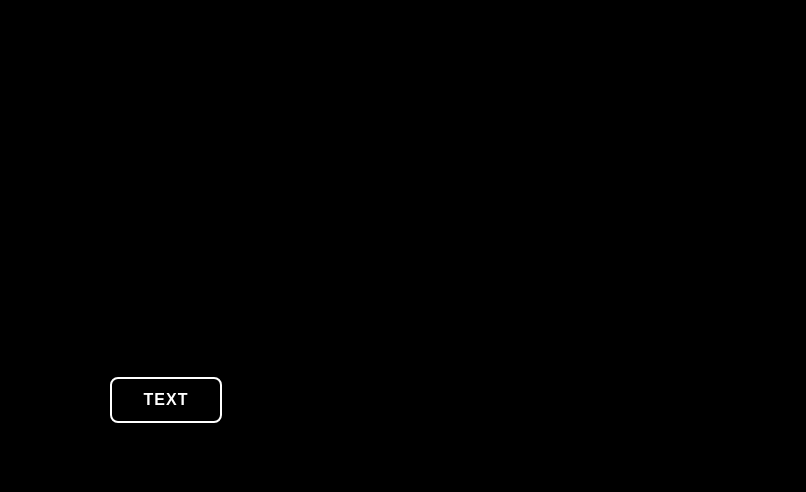
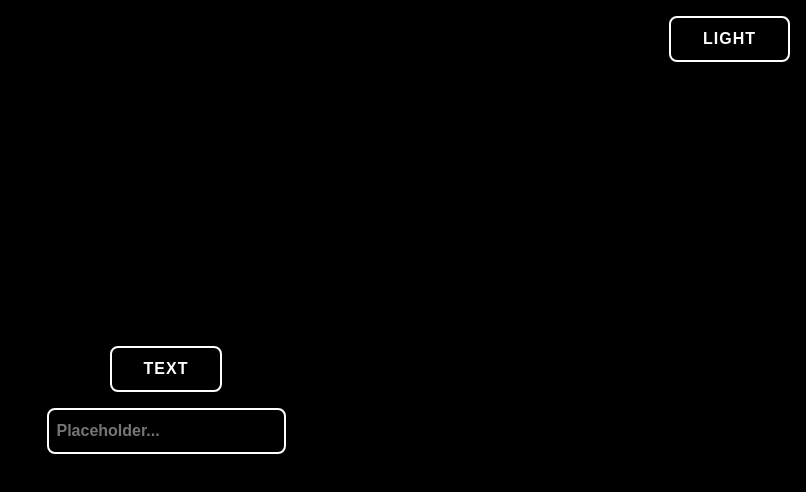
Before and after one commit to ameal-dev/my-components, a Next.js app: page / in a window 1280 px wide. Shown: the top 492 px of the page, without its empty margins (474-1280 px from the left). Built offline with nearby package versions, Linux system fonts and the light colour scheme.

Commit message:
added InputOne & Spacer component

```diff
--- a/components/atoms.tsx
+++ b/components/atoms.tsx
@@ -1,23 +1,87 @@
 import styled from "styled-components";
 
-export const Button = styled.button<{ dark?: boolean; padding?: string }>`
-	padding: ${(props) => (props.padding ? props.padding : "0.75rem 2rem")};
-	border: 2px solid ${(props) => (props.dark ? "white" : "black")};
+export const Container = styled.div<{ dark: boolean }>`
+	height: 100vh;
+	width: 100vw;
+	position: relative;
+	display: flex;
+	flex-direction: column;
+	justify-content: center;
+	align-items: center;
+	background-color: ${({ dark }) => (dark ? "black" : "white")};
+	padding: 1rem;
+`;
+
+export const Spacer = styled.div<{ width?: string; height?: string }>`
+	width: ${({ width }) => (width ? width : "1rem")};
+	height: ${({ height }) => (height ? height : "1rem")};
+`;
+
+export const InputOne = styled.input<{
+	dark?: boolean;
+	padding?: string;
+	absolute?: boolean;
+	top?: string;
+	left?: string;
+	right?: string;
+	bottom?: string;
+	margin?: string;
+}>`
+	padding: ${({ padding }) => (padding ? padding : "0.75rem 0.5rem")};
+	margin: ${({ margin }) => (margin ? margin : "")};
+	top: ${({ top }) => (top ? top : "")};
+	right: ${({ right }) => (right ? right : "")};
+	bottom: ${({ bottom }) => (bottom ? bottom : "")};
+	left: ${({ left }) => (left ? left : "")};
+	border: 2px solid ${({ dark }) => (dark ? "white" : "black")};
+	font-size: 1rem;
+	border-radius: 0.5rem;
+	outline: none;
+	cursor: pointer;
+	box-shadow: ${({ dark }) =>
+		dark ? "" : "0px 0px 10px 2px rgba(0, 0, 0, 0.1)"};
+	color: ${({ dark }) => (dark ? "white" : "black")};
+	background-color: ${({ dark }) => (dark ? "black" : "white")};
+
+	&:hover {
+		background-color: "${({ dark }) => (dark ? "#1d1d1d" : "#e3e3e3")};";
+	}
+	font-weight: 600;
+`;
+
+export const ButtonOne = styled.button<{
+	dark?: boolean;
+	padding?: string;
+	absolute?: boolean;
+	top?: string;
+	left?: string;
+	right?: string;
+	bottom?: string;
+	margin?: string;
+}>`
+	padding: ${({ padding }) => (padding ? padding : "0.75rem 2rem")};
+	margin: ${({ margin }) => (margin ? margin : "")};
+	top: ${({ top }) => (top ? top : "")};
+	right: ${({ right }) => (right ? right : "")};
+	bottom: ${({ bottom }) => (bottom ? bottom : "")};
+	left: ${({ left }) => (left ? left : "")};
+	border: 2px solid ${({ dark }) => (dark ? "white" : "black")};
 	font-size: 1rem;
 	letter-spacing: 1px;
 	border-radius: 0.5rem;
+	position: ${({ absolute }) => (absolute ? "absolute" : "relative")};
 	cursor: pointer;
-	box-shadow: ${(props) =>
-		props.dark ? "" : "0px 0px 10px 2px rgba(0, 0, 0, 0.1)"};
+	box-shadow: ${({ dark }) =>
+		dark ? "" : "0px 0px 10px 2px rgba(0, 0, 0, 0.1)"};
 	font-weight: 600;
-	color: ${(props) => (props.dark ? "white" : "black")};
-	background-color: ${(props) => (props.dark ? "black" : "white")};
+	color: ${({ dark }) => (dark ? "white" : "black")};
+	background-color: ${({ dark }) => (dark ? "black" : "white")};
 	&:hover {
-		background-color: ${(props) => (props.dark ? "#1d1d1d" : "#e3e3e3")};
+		background-color: ${({ dark }) => (dark ? "#1d1d1d" : "#e3e3e3")};
 	}
 	&:active {
 		font-size: 1.1rem;
 	}
 `;
 
-export const Input = styled.input``;
+// export const Input = styled.input``;
--- a/components/sharedstyles.tsx
+++ /dev/null
@@ -1,75 +0,0 @@
-import styled from "styled-components";
-
-const Container = styled.div`
-	padding: 0 0.5rem;
-	display: flex;
-	flex-flow: column nowrap;
-	background-color: black;
-	justify-content: center;
-	align-items: center;
-	height: 100vh;
-	min-height: 100vh;
-`;
-const Main = styled.main`
-	padding: 5rem 0;
-	flex: 1;
-	display: flex;
-	flex-direction: column;
-	justify-content: center;
-	align-items: center;
-`;
-
-const Button = styled.button<{ dark?: boolean; padding?: string }>`
-	padding: ${(props) => (props.padding ? props.padding : "0.75rem 2rem")};
-	border: 2px solid ${(props) => (props.dark ? "white" : "black")};
-	font-size: 1rem;
-	letter-spacing: 1px;
-	border-radius: 0.5rem;
-	cursor: pointer;
-	box-shadow: ${(props) =>
-		props.dark ? "" : "0px 0px 10px 2px rgba(0, 0, 0, 0.1)"};
-	font-weight: 600;
-	color: ${(props) => (props.dark ? "white" : "black")};
-	background-color: ${(props) => (props.dark ? "black" : "white")};
-	&:hover {
-		background-color: ${(props) => (props.dark ? "#1d1d1d" : "#e3e3e3")};
-	}
-	&:active {
-		font-size: 1.1rem;
-	}
-`;
-
-const Title = styled.h1`
-	margin: 0;
-	line-height: 1.15;
-	font-size: 4rem;
-	text-align: center;
-	text-decoration: none;
-
-	a {
-		color: ${({ theme }) => theme.colors.secondary};
-		text-decoration: none;
-		&:hover,
-		:focus,
-		:active {
-			text-decoration: underline;
-		}
-	}
-`;
-
-const Description = styled.p`
-	text-align: center;
-	line-height: 1.5;
-	font-size: 1.5rem;
-`;
-const CodeTag = styled.code`
-	background: #fafafa;
-	border-radius: 5px;
-	margin: 0 0.75rem;
-	padding: 0.75rem;
-	font-size: 1.1rem;
-	font-family: Menlo, Monaco, Lucida Console, Liberation Mono, DejaVu Sans Mono,
-		Bitstream Vera Sans Mono, Courier New, monospace;
-`;
-
-export { Container, Main, Title, Description, CodeTag, Button };
--- a/pages/index.tsx
+++ b/pages/index.tsx
@@ -1,23 +1,36 @@
 import Head from "next/head";
-import {
-	Container,
-	Main,
-	Title,
-	Description,
-	CodeTag,
-} from "../components/sharedstyles";
-import { Button, Input } from "../components/atoms";
+import { useState } from "react";
+
+import { ButtonOne, Container, InputOne, Spacer } from "../components/atoms";
 
 export default function Home() {
-	const clickHandler = () => {
-		console.log("Leave me alone");
+	const [darkMode, setDarkMode] = useState(true);
+	const [modeText, setModeText] = useState("LIGHT");
+
+	const switchDarkMode = () => {
+		setDarkMode((prevState) => !prevState);
+		setModeText((prevState) => (prevState === "LIGHT" ? "DARK" : "LIGHT"));
 	};
 
 	return (
-		<Container>
-			<Button dark onClick={clickHandler}>
-				TEXT
-			</Button>
+		<Container dark={darkMode}>
+			<ButtonOne
+				dark={darkMode}
+				absolute
+				top={"0"}
+				right={"0"}
+				margin={"1rem 1rem 0 0 "}
+				onClick={switchDarkMode}
+			>
+				{modeText}
+			</ButtonOne>
+			<ButtonOne dark={darkMode}>TEXT</ButtonOne>
+			<Spacer />
+			<InputOne
+				type={"text"}
+				placeholder='Placeholder...'
+				dark={darkMode}
+			></InputOne>
 		</Container>
 	);
 }
```
Also changed, not shown: pages/about.tsx (deleted, +0 -17 lines).
